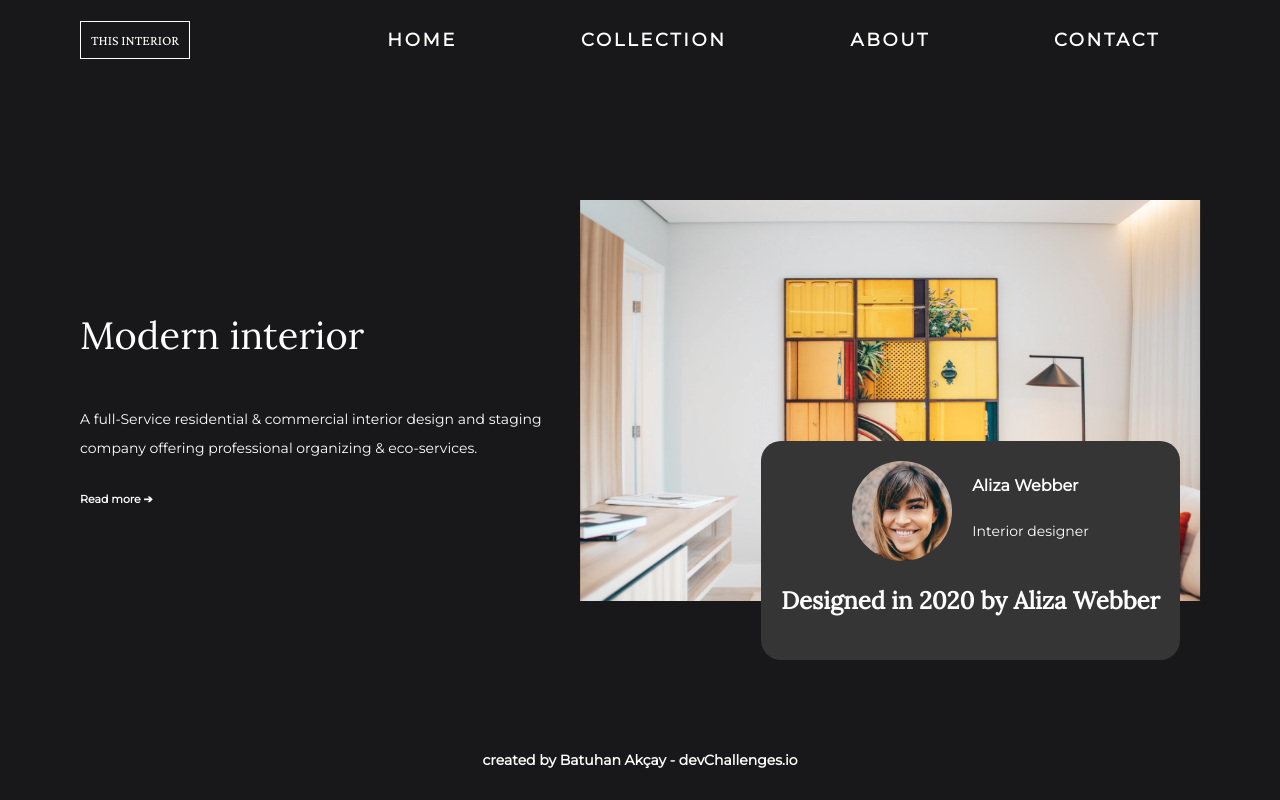
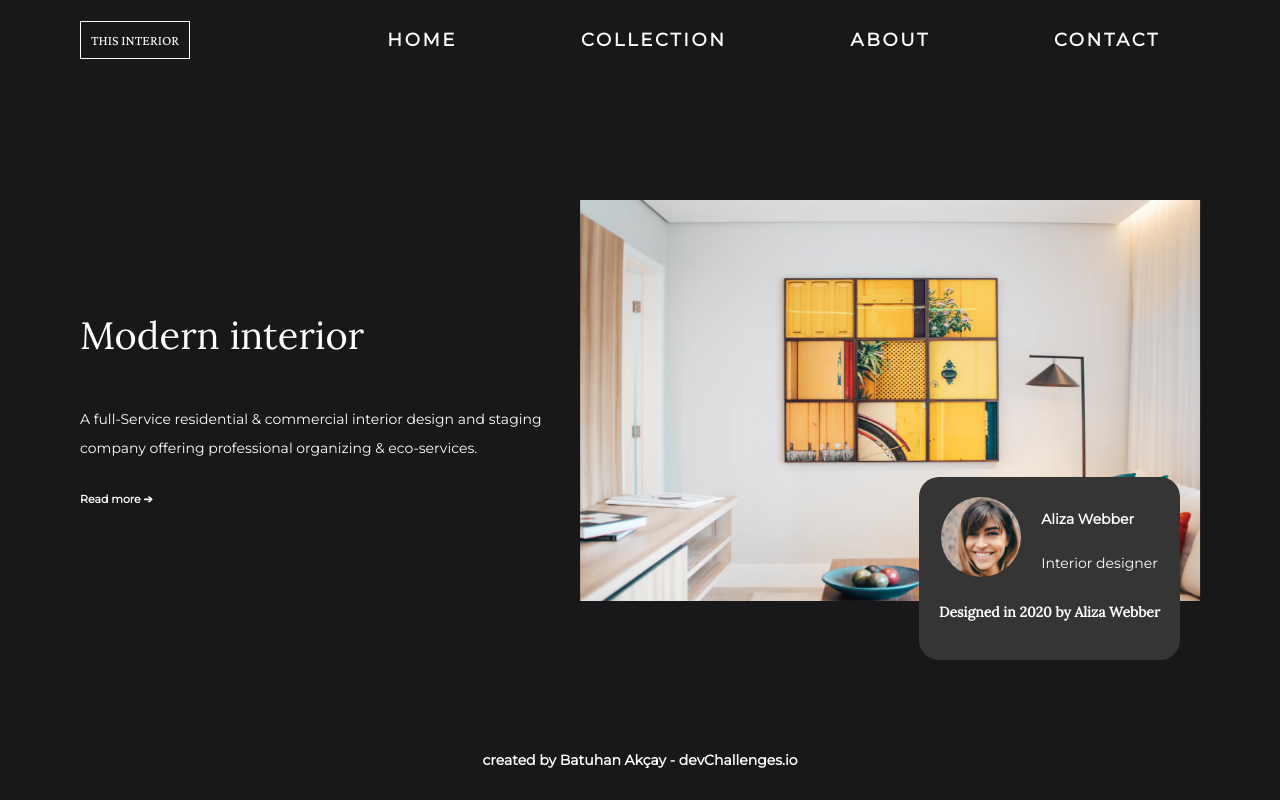
Before and after one commit to akcaybatu/devChallenge-InteriorConsultant, a plain HTML site: page index.html in a window 1280 px wide. Drawn offline with nearby package versions, Linux system fonts and the light colour scheme.

Commit message:
Project Finished

```diff
--- a/style.css
+++ b/style.css
@@ -142,7 +142,6 @@ html, body{
 
 .content .image-content .room-img{
     width: 821.11px;
-    height: 586.53px;
     transform: matrix(-1, 0, 0, 1, 0, 0);
 }
 
@@ -269,7 +268,7 @@ html, body{
 }
 
 /*media queries*/
-@media screen and (min-width: 1250px) and (max-width: 1450px){
+@media screen and (min-width: 1200px) and (max-width: 1450px){
     .content .text-content h1{
         font-size: 38px;
         line-height: 61px;
@@ -295,6 +294,34 @@ html, body{
         bottom: 60px;
         right: 20px;
     }
+
+    .designer-info .designer-picture{
+        width: 75px;
+        height: 62px;
+        height:80px;
+        width:80px;
+    }
+
+    .designer-info .designer-name{
+        font-size: 14px;
+        line-height: 17px;
+    }
+
+    .designer-info .designer-title{
+        font-size: 14px;
+        line-height: 15px;
+    }
+
+    .designer-content .designer-info{
+        font-size: 20px;
+        line-height: 27px;
+    }
+
+    .design-date{
+        font-size: 14px;
+        line-height: 27px;
+    }
+}
 
 @media screen and (min-width: 768px) and (max-width: 1200px){
     .content{
```
